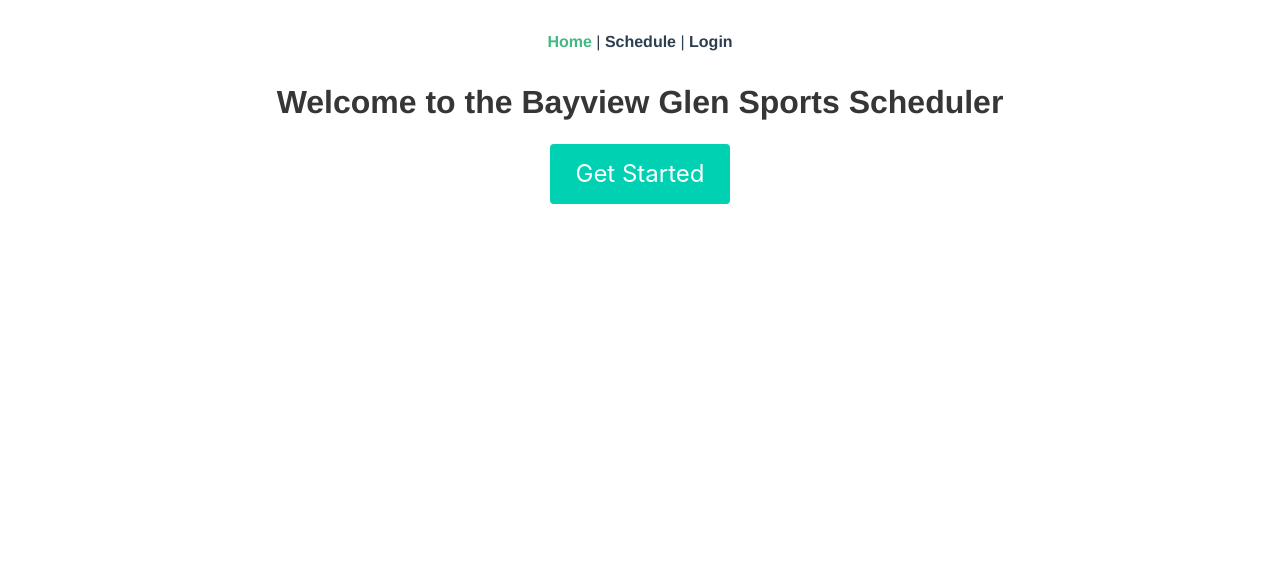
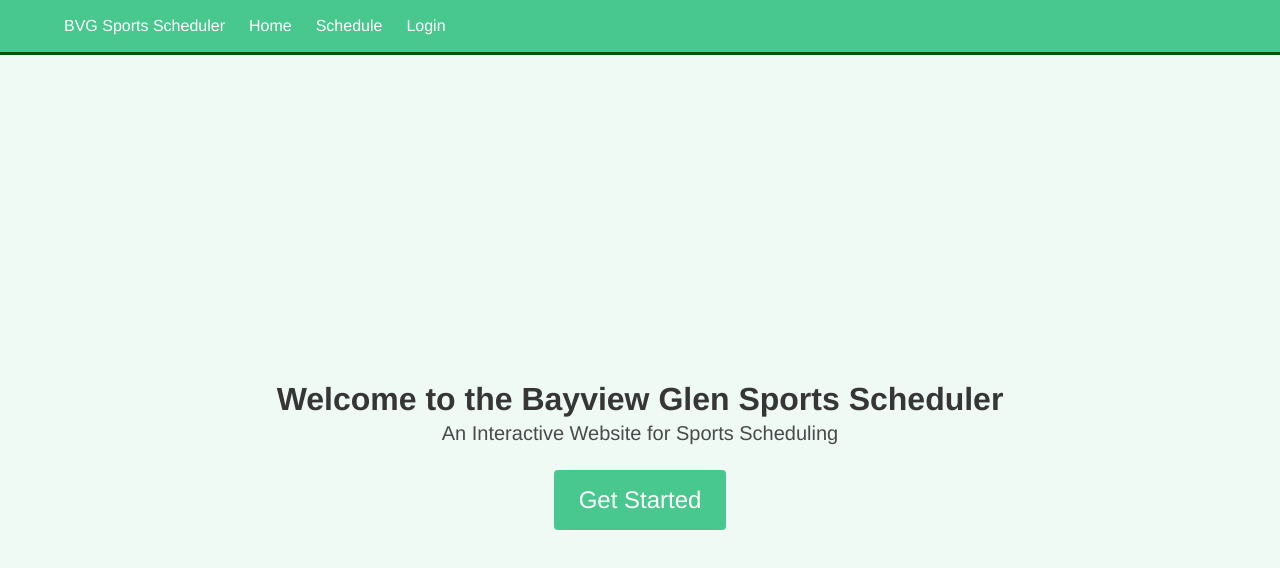
Before and after one commit to EthanMcMullen/MEVN-Sports-Application, a Vue app in the folder Vue/: page / in a window 1280 px wide. Shown: the top 568 px of the page. Built offline with nearby package versions, Linux system fonts and the light colour scheme.

Commit message:
Render Posted

```diff
--- a/Vue/src/App.vue
+++ b/Vue/src/App.vue
@@ -1,18 +1,15 @@
-<script setup>
-import { RouterLink, RouterView } from 'vue-router'
-</script>
-
 <template>
   <div id="layout">
-    <header>
-      <div class="wrapper">
-        <nav>
-          <RouterLink to="/">Home</RouterLink> |
-          <RouterLink to="/schedule">Schedule</RouterLink> |
-          <RouterLink to="/admin" v-if="checkRole === 'admin'">Admin | </RouterLink>
-          <RouterLink to="/login" v-if="!isLoggedIn">Login</RouterLink>
-          <RouterLink to="login" v-if="isLoggedIn" @click="logout">Logout</RouterLink>
-        </nav>
+    <header class="navbar is-success" style="border-bottom: 3px solid #050;">
+      <div class="container">
+        <div class="navbar-brand is-flex">
+          <p class="navbar-item">BVG Sports Scheduler</p>
+          <RouterLink to="/" class="navbar-item">Home</RouterLink>
+          <RouterLink to="/schedule" class="navbar-item">Schedule</RouterLink>
+          <RouterLink v-if="checkRole === 'admin'" to="/admin" class="navbar-item">Admin</RouterLink>
+          <RouterLink v-if="!isLoggedIn" to="/login" class="navbar-item">Login</RouterLink>
+          <a v-if="isLoggedIn" @click="logout" class="navbar-item">Logout</a>
+        </div>
       </div>
     </header>
     <RouterView />
@@ -21,51 +18,31 @@ import { RouterLink, RouterView } from 'vue-router'
 
 <script>
 import { RouterLink, RouterView } from 'vue-router'
-import HomeView from './views/HomeView.vue'
 import store from './stores'
-import { mapActions } from 'vuex';
 import AuthService from '@/services/AuthService';
-import { onMounted } from 'vue';
-import router from './router';
-
 
 export default {
-
   computed: {
     isLoggedIn() {
-        return this.$store.state.user.isLoggedIn; // Example for Vuex
+      return this.$store.state.user.isLoggedIn;
     },
-      username() {
-        // Optionally, you can display the username if available
-        return this.$store.state.user.username; // Example for Vuex
-      },
-      checkRole(){
+    checkRole() {
       try {
         let token = localStorage.getItem('token')
         token = AuthService.decodeToken(token)
-          console.log(token.role)
         return token.role
       } catch (error) {
         return "user"
       }
     },
-
-
-
   },
-    methods:{
-      ...mapActions(['logoutUser']),
-      async logout(){
+  methods: {
+    async logout() {
       await this.$store.dispatch('logoutUser')
       location.reload();
-
     },
-
-
   }
 };
-
-
 </script>
 
 <style>
@@ -76,17 +53,4 @@ export default {
   text-align: center;
   color: #2c3e50;
 }
-nav {
-  padding: 30px;
-}
-nav a {
-  font-weight: bold;
-  color: #2c3e50;
-}
-nav a.router-link-exact-active {
-  color: #42b983;
-}
-h2 {
-  font-size: 20px;
-}
 </style>
--- a/Vue/src/components/LeaguePost.vue
+++ b/Vue/src/components/LeaguePost.vue
@@ -3,12 +3,9 @@
 
 
   <form>
-          <div class="columns">
-              <div class="column">
-                  <label class="label">Sportname</label>
+                  <label class="label">Sport Name</label>
                   <input class="input" type="text" id="name" placeholder="Eg. Basketball" v-model="league.name">
-              </div>
-              <div class="column">
+                  <br><br><br>
                 <label class="label">Gender</label>
                 <div class="select is-fullwidth">
                     <select v-model="league.gender">
@@ -17,18 +14,15 @@
                     <option value="">CO-ED</option>
                     </select>
                 </div>
-            </div>
-              <div class="column">
+                <br><br><br>
                   <label class="label">Age</label>
                   <input class="input" type="text" id="age" placeholder="U20, Senior ext." v-model="league.age">
-              </div>
-              <div class="column">
+                  <br><br><br>
                   <label class="label">Division</label>
                   <input class="input" type="number" id="age" placeholder="Enter Division 0 = none" v-model="league.division">
-              </div>
-          </div>
+                  <br><br><br>
 
-  <button class="button button-large full-width is-primary" type="button" @click="addToAPI">Submit</button>
+  <button class="button button-large full-width is-primary" type="button" @click="addToAPI">Create League</button>
 </form>
 </template>
 
@@ -59,7 +53,7 @@ export default {
         if(!this.league.gender) {genderString = ""} else {genderString = (" " + newLeague.gender)}
         let LeagueName = (newLeague.age + genderString + " " + newLeague.name + divisionString)
         console.log(newLeague)
-        const resp = await axios.post('http://localhost:3000/api/addleagues', {name : LeagueName},
+        const resp = await axios.post('https://mevn-sports-application2.onrender.com/api/addleagues', {name : LeagueName},
         {headers:{'Content-Type':'application/x-www-form-urlencoded'}})
         console.log(resp.data)
         location.reload();
--- a/Vue/src/components/TeamPost.vue
+++ b/Vue/src/components/TeamPost.vue
@@ -3,21 +3,17 @@
 
 
 <form>
-        <div class="columns">
-            <div class="column">
                 <label class="label">Team Name</label>
                 <input class="input" type="text" id="name" placeholder="Eg. Bayviewglen" v-model="team.team_name">
-            </div>
-            <div class="column">
+                <br><br><br>
                 <label class="label">League</label>
                 <div class="select is-fullwidth">
                 <select v-model="team.league">
                     <option v-for="league in leagues" :key="league.id" :value="league.name">{{ league.name }}</option>
                 </select>
                 </div>
-            </div>
-        </div>
-    <button class="button button-large full-width is-primary" type="button" @click="addToAPI">Submit</button>
+                <br><br><br>
+    <button class="button button-large full-width is-primary" type="button" @click="addToAPI">Create Team</button>
 </form>
 </template>
 
@@ -56,7 +52,7 @@ data() {
 
 
         console.log(newTeam)
-        const resp = await axios.post('http://localhost:3000/api/addteams', {
+        const resp = await axios.post('https://mevn-sports-application2.onrender.com/api/addteams', {
             name : newTeam.team_name,
             division : newTeam.division,
             description : this.team.description,
@@ -69,14 +65,14 @@ data() {
 },
 async mounted() {
     try {
-        const resp = await axios.get('http://localhost:3000/api/leagues');
+        const resp = await axios.get('https://mevn-sports-application2.onrender.com/api/leagues');
         this.leagues = resp.data;
     } catch (error) {
         console.error(error);
     }
 
     try {
-        const response = await axios.get('http://localhost:3000/api/teams');
+        const response = await axios.get('https://mevn-sports-application2.onrender.com/api/teams');
         this.teams = response.data;
     } catch (error) {
         console.error(error);
--- a/Vue/src/services/AuthService.js
+++ b/Vue/src/services/AuthService.js
@@ -1,7 +1,7 @@
 // Import Axios for making HTTP requests
 import axios from 'axios'
 
-const API_URL = 'http://localhost:3000'; // Replace this with your backend API URL
+const API_URL = 'https://mevn-sports-application2.onrender.com'; // Replace this with your backend API URL
 
 const AuthService = {
   async login(credentials) {
--- a/Vue/src/views/AdminView.vue
+++ b/Vue/src/views/AdminView.vue
@@ -11,19 +11,21 @@ import { ref } from 'vue'
 
 
   <div class="home" v-if="checkRole === 'admin'">
-    <h1>Create New League?</h1>
-    <br>
-    <LeaguePost />
-    <br>
-    <br>
-    <h1>Create New Team?</h1>
-    <br>
-    <TeamPost />
-    <br>
-    <br>
-    <h1>Create New Game?</h1>
-    <br>
-    <GamePost />
+
+    <div class="columns">
+      <div class="column">
+        <LeaguePost/>
+      </div>
+      <div class="column">
+        <TeamPost />
+      </div>
+      <div class="column">
+        <GamePost />
+      </div>
+    </div>
+
+
+
   </div>
 
 </template>
@@ -40,7 +42,10 @@ export default {
         let token = localStorage.getItem('token')
         token = AuthService.decodeToken(token)
         console.log(token.role)
-        return token.role
+        if(token.role === 'admin') {
+          return token.role
+        }
+        this.$router.push({ name: 'home' });
       } catch (error) {
         return "user"
       }
--- a/Vue/src/views/LandingView.vue
+++ b/Vue/src/views/LandingView.vue
@@ -1,16 +1,30 @@
 <template>
+  <div>
     <link rel="stylesheet" href="https://cdn.jsdelivr.net/npm/bulma@0.9.3/css/bulma.min.css">
 
-    <div class="container">
-      <h1 class="title">Welcome to the Bayview Glen Sports Scheduler</h1>
-      <RouterLink to="/schedule"><button class="button is-primary is-large" @click="goToSchedule">Get Started</button></RouterLink>
-    </div>
-  </template>
+    <section class="hero has-background-success-light is-fullheight">
+      <div class="hero-body">
+        <div class="container has-text-centered">
+          <h1 class="title">
+            Welcome to the Bayview Glen Sports Scheduler
+          </h1>
+          <h2 class="subtitle">
+            An Interactive Website for Sports Scheduling
+          </h2>
+          <router-link to="/schedule" class="button is-success is-large">Get Started</router-link>
+        </div>
+      </div>
+    </section>
+  </div>
+</template>
 
-  <script>
+<script setup>
+import { RouterLink } from 'vue-router';
+const goToSchedule = () => {};
+</script>
 
-  </script>
-
-  <style>
-
-  </style>
+<style>
+.hero.is-primary {
+  background-color: #00d1b2;
+}
+</style>
--- a/Vue/src/views/RegisterView.vue
+++ b/Vue/src/views/RegisterView.vue
@@ -46,7 +46,7 @@ export default {
             }
         console.log(newUser)
         location.reload()
-          const resp = await axios.post('http://localhost:3000/auth/register', newUser,
+          const resp = await axios.post('https://mevn-sports-application2.onrender.com/auth/register', newUser,
           {headers:{'Content-Type':'application/x-www-form-urlencoded'}});
           console.log(resp.data)
           this.$router.push('/login');
```
Also changed, not shown: Vue/src/components/GamePost.vue (+16 -27 lines), Vue/src/views/HomeView.vue (+12 -10 lines), 1 other file (tests, documents, lock files or other folders). Lines whose indentation alone changed are shown as unchanged.
